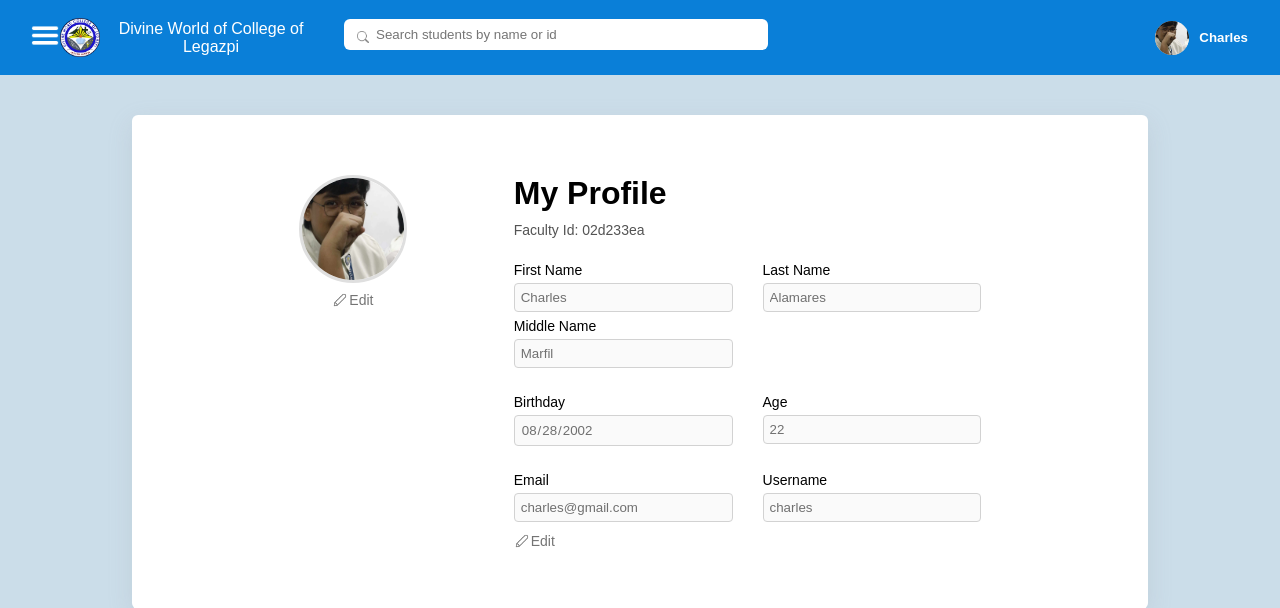
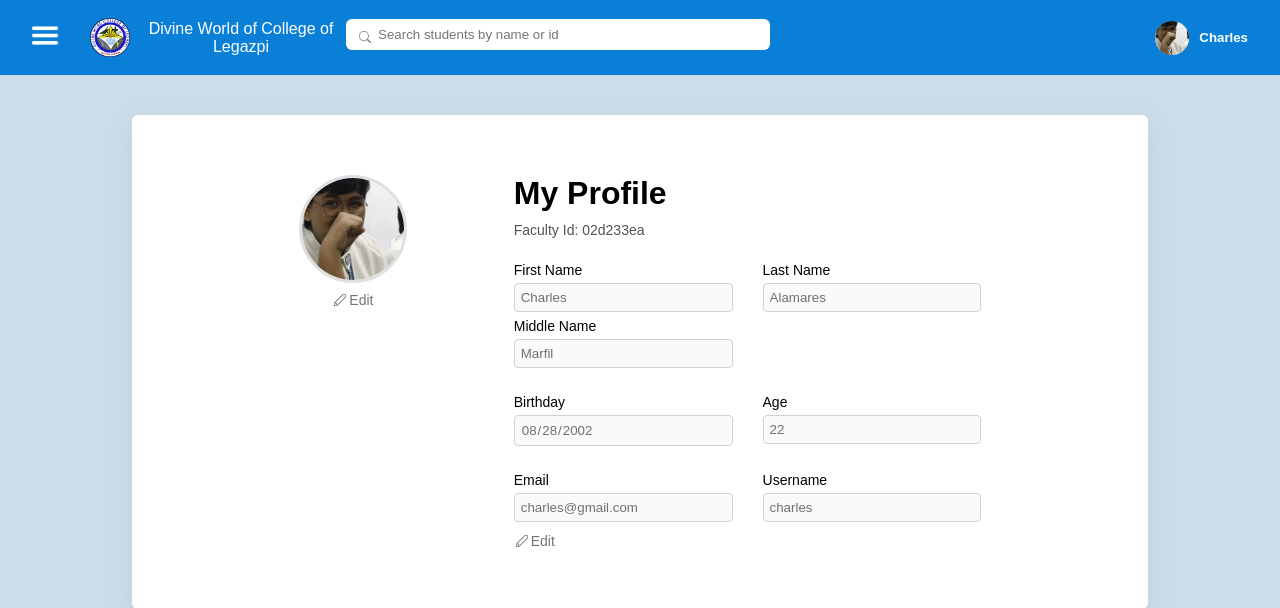
Before and after one commit to jamesricarte/web_system_and_technologies_prelim_system, a PHP site: page /pages/profile.php in a window 1280 px wide. Shown: the top 608 px of the page. Run offline with PHP 8.4, Linux system fonts and the light colour scheme; the visitor is signed in with stand-in values (Sample User, id 1); data comes from the database, SQL or seed files in the repository.

Commit message:
cleaned in ate tata laptop

```diff
--- a/scripts/nav/sidebar_toggle.js
+++ b/scripts/nav/sidebar_toggle.js
@@ -30,6 +30,7 @@
 
 if (window.location.pathname == '/web_system_and_technologies_prelim_system/pages/profile.php') {
     document.querySelector('.profile_dropdown_sections.profile').style.display = 'none';
+    hamburgerIcon.style.display = 'none';
 } else {
     document.querySelector('.profile_dropdown_sections.dashboard').style.display = 'none';
     document.querySelector('.profile_dropdown_sections.profile').classList.add('first');
--- a/styles/nav/nav.css
+++ b/styles/nav/nav.css
@@ -25,6 +25,7 @@
     align-items: center;
     height: 100%;
     width: 20vw;
+    margin-left: 30px;
 
     cursor: pointer;
 }
```
Also changed, not shown: images/user_profile_pictures/2/John_Rey_default_profile_picture.jpg, pages/John_Rey_default_profile_picture.jpg (deleted), pages/John_Reydefault_profile_picture.jpg (deleted).
